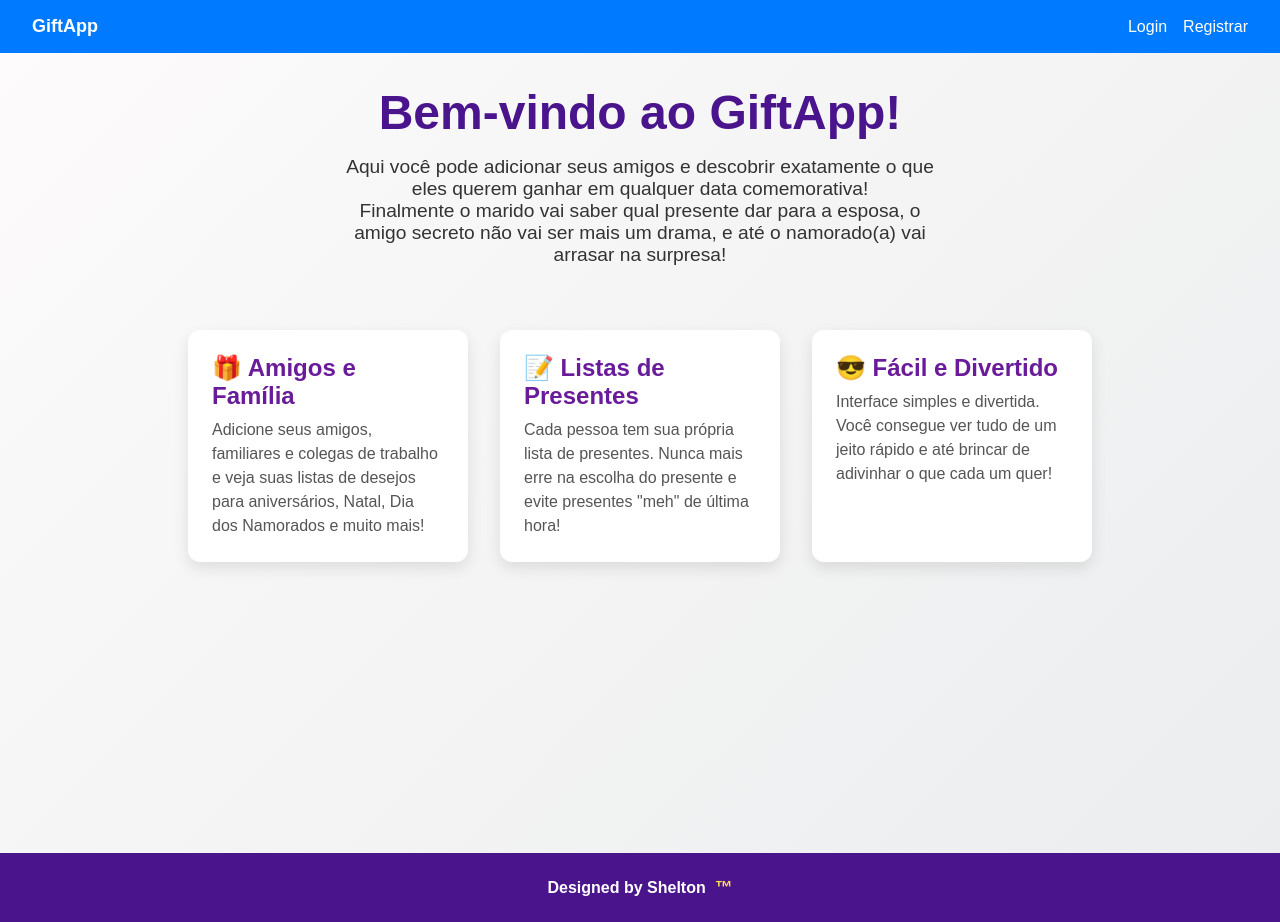
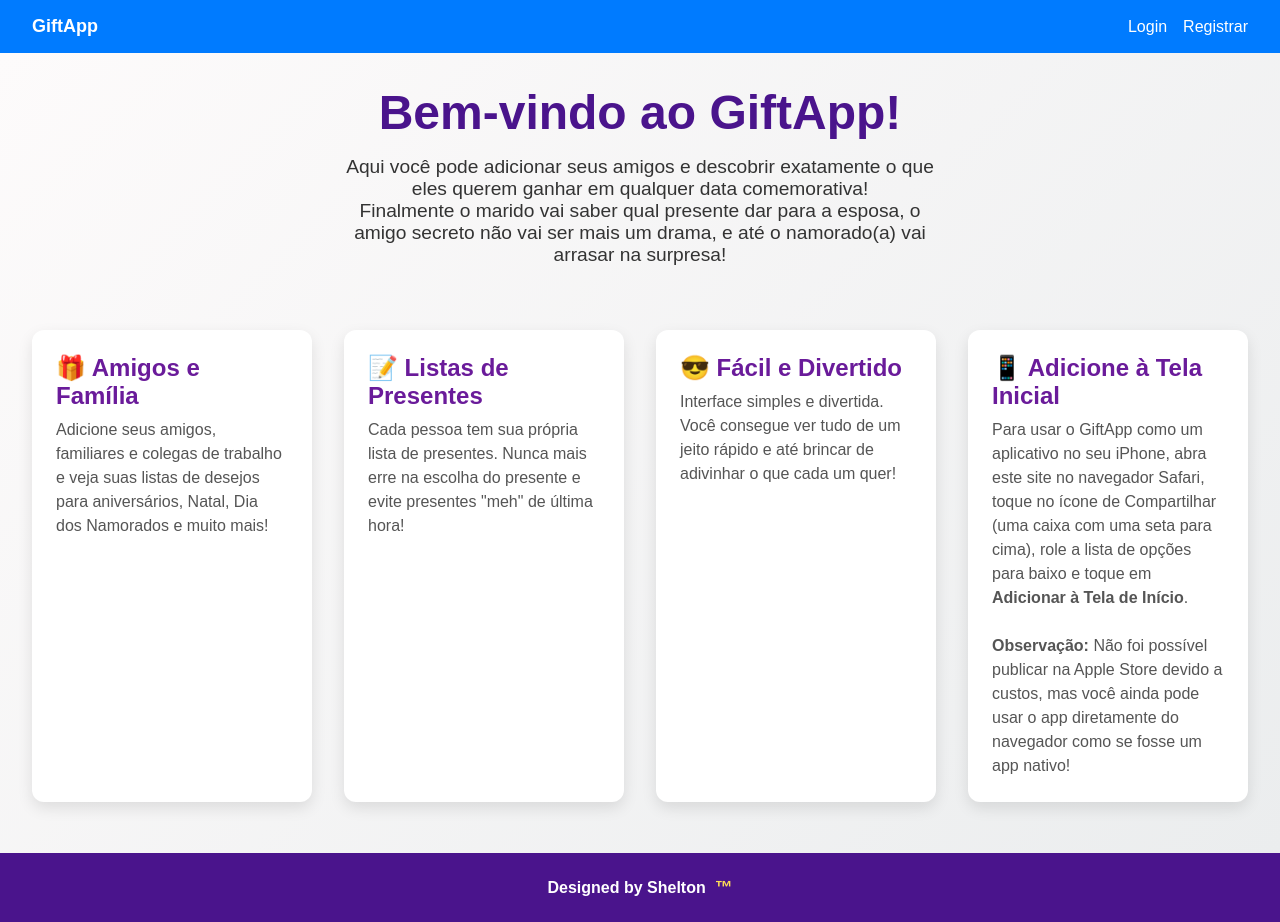
Before and after one commit to SheltonMartins/gift-app-frontend, a React (Create React App) app: page / in a window 1280 px wide. Built offline with nearby package versions, Linux system fonts and the light colour scheme.

Commit message:
pagina home

```diff
--- a/src/pages/Home.tsx
+++ b/src/pages/Home.tsx
@@ -1,6 +1,13 @@
 import React from 'react';
-import { Card, CardsContainer, CardText, CardTitle, HomeContainer, Subtitle, Title } from '../styles/Home.Styled';
-
+import {
+  Card,
+  CardsContainer,
+  CardText,
+  CardTitle,
+  HomeContainer,
+  Subtitle,
+  Title
+} from '../styles/Home.Styled';
 
 const Home: React.FC = () => {
   return (
@@ -33,6 +40,15 @@ const Home: React.FC = () => {
             Interface simples e divertida. Você consegue ver tudo de um jeito rápido e até brincar de adivinhar o que cada um quer!
           </CardText>
         </Card>
+
+        <Card>
+          <CardTitle>📱 Adicione à Tela Inicial</CardTitle>
+          <CardText>
+            Para usar o GiftApp como um aplicativo no seu iPhone, abra este site no navegador Safari, toque no ícone de Compartilhar (uma caixa com uma seta para cima), role a lista de opções para baixo e toque em <strong>Adicionar à Tela de Início</strong>.
+            <br /><br />
+            <strong>Observação:</strong> Não foi possível publicar na Apple Store devido a custos, mas você ainda pode usar o app diretamente do navegador como se fosse um app nativo!
+          </CardText>
+        </Card>
       </CardsContainer>
     </HomeContainer>
   );
```
